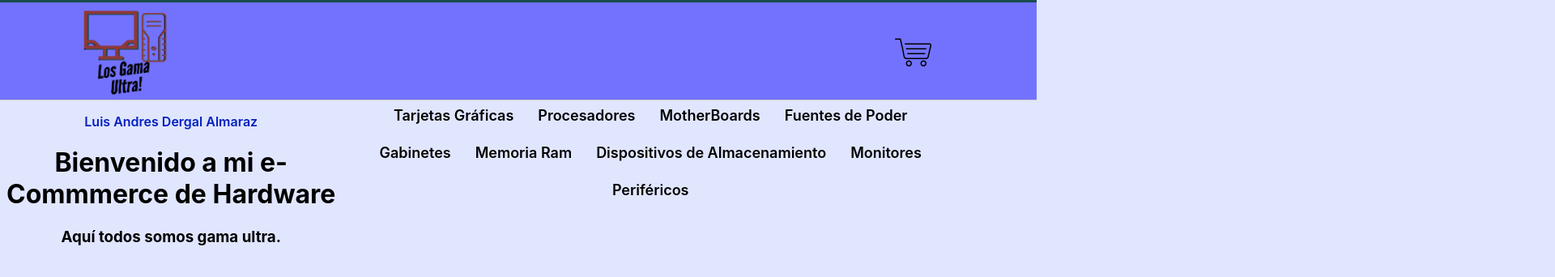
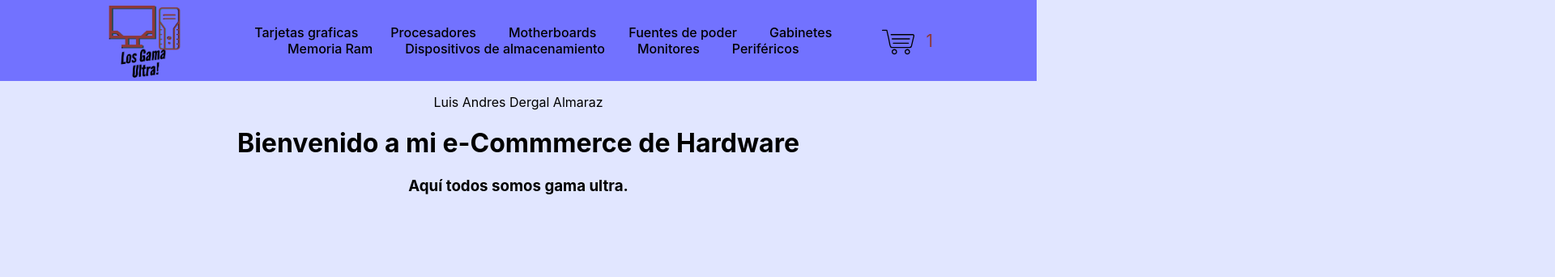
Before and after one commit to luisdergal/eCommerce-Luis-Dergal, a React (Vite) app: page / in a window 1280 px wide. Shown: the top 342 px of the page at 81% size, 1920 px wide, since content can reach past the window. Built offline with nearby package versions, Linux system fonts and the light colour scheme.

Commit message:
flexbox creado

```diff
--- a/src/App.css
+++ b/src/App.css
@@ -1,110 +1,71 @@
 body {
+  box-sizing: border-box;
   text-align: center;
   background: rgb(225, 230, 255);
   margin: 0px;
   padding: 0px;
-  font-family: system-ui, -apple-system, BlinkMacSystemFont, 'Segoe UI', Roboto, Oxygen, Ubuntu, Cantarell, 'Open Sans', 'Helvetica Neue', sans-serif;
-  -webkit-font-smoothing: antialiased;
-  -moz-font-smoothing: antialiased;
-  -moz-osx-font-smoothing: antialiased;
-  font-weight: 600;
 }
 
 .header {
-  height: 120px;
-  width: 100%;
   background: rgb(114, 114, 255);
-  border-bottom: 1px solid #ccc;
-  border-top: 3px solid #174C4F;
+  display: flex;
+  justify-content: space-between;
+  align-items: center;
+  height: 90px;
+  padding: 5px 10%;
 }
 
-.logo {
-  width: 30%;
-  font-size: 30px;
-  float: left;
+.iconoCart {
+  width: 40px;
 }
 
-.eCommerceLogo {
-  display: block;
-  float: left;
-  height: 116px;
+.header .logo img {
+  width: 100px;
+  transition: all 0.3s;
 }
 
-.center {
-  width: 85%;
-  margin: 0px auto;
+.header .navLinks {
+  list-style: none;
 }
 
-.Clearfix {
-  clear: both;
-  float: none;
+.header .navLinks li {
+  display: inline-block;
+  padding: 0 20px;
+  transition: 0.3s;
 }
 
-.menu {
-  width: 70%;
-  float: right;
-  font-size: 18px;
-  padding-top: 32px;
+.header .navLinks li:hover {
+  transform: scale(1.1);
 }
 
-.menu ul {
-  line-height: 85%;
-  width: 100%;
-  float: right;
+.header .navLinks a {
+  font-size: 700;
+  color: black;
+  text-decoration: none;
+  transition: 0.3s;
+  font-weight: 500;
 }
 
-.menu ul li {
-  display: inline-block;
-  list-style: none;
-  height: 46px;
-  margin-left: 15px;
-  margin-right: 15px;
-}
-
-.menu a {
-  text-decoration: none;
-  color: rgb(0, 0, 0);
-  transition: 600ms all;
-}
-
-.menu a:hover {
+.header .navLinks a:hover {
   color: #8F3838;
 }
 
-.ejemplo p {
-  animation: color-change 1s infinite;
+.carrito {
+  display: flex;
+  text-decoration: none;
 }
 
-@keyframes color-change {
-  0% { color: red; }
-  33% { color: green; }
-  66% { color: blue; }
-  100% { color: red; }
+.carrito .iconoCart {
+  margin: 0 15px;
 }
 
-/* Estilos de carrito */
-
-
-.iconoCart {
-  width: 45px;
-  float: right;
-  margin-top: 37px;
-  margin-right: 130px;
-  transition: 0.2s;
+.carrito p {
+  color: #8F3838;
+  font-size: 1.3rem;
 }
 
-
-.cartContainer p {
-  display: block;
-  position: absolute;
-  left: 2455px;
-  top: 30px;
-  font-size: 20px;
-
-}
-
-.iconoCart:hover {
-  animation: float 0.4s ease-out 2;
+.carrito:hover {
+  animation: float 0.4s ease-out 3;
 }
 
 @keyframes float {
@@ -112,11 +73,3 @@ body {
      transform: translate(0, 8px);
   }
 }
-
-
-/* RESPONSIVE  */
-
-
-@media (max-width: ) {
-
-}
--- a/src/App.jsx
+++ b/src/App.jsx
@@ -16,10 +16,8 @@ const Titulo = () => {
 function App() {
   return (
     <div className="App">
-      <header className="header">
       <NavBar>
       </NavBar>
-      </header>
       <div className='ejemplo'>
         <p>Luis Andres Dergal Almaraz</p>
       </div>
--- /dev/null
+++ b/src/appp.css
@@ -0,0 +1,117 @@
+body {
+    text-align: center;
+    background: rgb(225, 230, 255);
+    margin: 0px;
+    padding: 0px;
+    font-family: system-ui, -apple-system, BlinkMacSystemFont, 'Segoe UI', Roboto, Oxygen, Ubuntu, Cantarell, 'Open Sans', 'Helvetica Neue', sans-serif;
+    -webkit-font-smoothing: antialiased;
+    -moz-font-smoothing: antialiased;
+    -moz-osx-font-smoothing: antialiased;
+    font-weight: 600;
+  }
+
+  .header {
+    height: 120px;
+    width: 100%;
+    background: rgb(114, 114, 255);
+    border-bottom: 1px solid #ccc;
+    border-top: 3px solid #174C4F;
+  }
+
+  .logo {
+    width: 30%;
+    font-size: 30px;
+    float: left;
+  }
+
+  .eCommerceLogo {
+    display: block;
+    float: left;
+    height: 116px;
+  }
+
+  .center {
+    width: 85%;
+    margin: 0px auto;
+  }
+
+  .Clearfix {
+    clear: both;
+    float: none;
+  }
+
+  .menu {
+    width: 70%;
+    float: right;
+    font-size: 18px;
+    padding-top: 32px;
+  }
+
+  .menu ul {
+    line-height: 85%;
+    width: 100%;
+    float: right;
+  }
+
+  .menu ul li {
+    display: inline-block;
+    list-style: none;
+    height: 46px;
+    margin-left: 15px;
+    margin-right: 15px;
+  }
+
+  .menu a {
+    text-decoration: none;
+    color: rgb(0, 0, 0);
+    transition: 600ms all;
+  }
+
+  .menu a:hover {
+    color: #8F3838;
+  }
+
+  .ejemplo p {
+    animation: color-change 1s infinite;
+  }
+
+  @keyframes color-change {
+    0% { color: red; }
+    33% { color: green; }
+    66% { color: blue; }
+    100% { color: red; }
+  }
+
+  /* Estilos de carrito */
+
+
+  .iconoCart {
+    width: 45px;
+    float: right;
+    margin-top: 37px;
+    margin-right: 130px;
+    transition: 0.2s;
+  }
+
+
+  .cartContainer p {
+    display: block;
+    position: absolute;
+    left: 2455px;
+    top: 30px;
+    font-size: 20px;
+
+  }
+
+  .iconoCart:hover {
+    animation: float 0.4s ease-out 2;
+  }
+
+  @keyframes float {
+    50% {
+       transform: translate(0, 8px);
+    }
+  }
+
+
+  /* RESPONSIVE  */
--- a/src/components/CartWidget/Cartwidget.jsx
+++ b/src/components/CartWidget/Cartwidget.jsx
@@ -2,10 +2,10 @@ import React from 'react'
 
 const Cartwidget = () => {
   return (
-    <div className='cartContainer'>
+      <a className='carrito' href="">
         <img className='iconoCart' src="../../../assets/images/carritoCompras.svg" alt="" />
         <p>1</p>
-    </div>
+      </a>
   )
 }
 
--- a/src/components/NavBar/NavBar.jsx
+++ b/src/components/NavBar/NavBar.jsx
@@ -3,53 +3,25 @@ import Cartwidget from '../CartWidget/Cartwidget'
 
 const NavBar = () => {
   return (
-    <div>
-        <div className='containerCartwidget'>
-            <a href="#"><Cartwidget></Cartwidget></a>
+    <header className='header'>
+        <div className='logo'>
+            <a href=""><img src="../../../assets/images/losGamaLogo.svg" alt="" /></a>
         </div>
-        <div className='center'>
-            {/* LOGO */}
-            <div className='logo'>
-                <a href="#"><img src="../../../assets/images/losGamaLogo.svg" className='eCommerceLogo' alt="logo" /></a>
-            </div>
-            {/* MENÚ */}
-            <div>
-
-                    <nav className='menu'>
-                        <ul>
-                            <li>
-                                <a href="#">Tarjetas Gráficas</a>
-                            </li>
-                            <li>
-                                <a href="#">Procesadores</a>
-                            </li>
-                            <li>
-                                <a href="#">MotherBoards</a>
-                            </li>
-                            <li>
-                                <a href="#">Fuentes de Poder</a>
-                            </li>
-                            <li>
-                                <a href="#">Gabinetes</a>
-                            </li>
-                            <li>
-                                <a href="#">Memoria Ram</a>
-                            </li>
-                            <li>
-                                <a href="#">Dispositivos de Almacenamiento</a>
-                            </li>
-                            <li>
-                                <a href="#">Monitores</a>
-                            </li>
-                            <li>
-                                <a href="#">Periféricos</a>
-                            </li>
-                        </ul>
-                    </nav>
-                <div className='Clearfix'></div>
-            </div>
-        </div>
-    </div>
+        <nav>
+            <ul className='navLinks'>
+                <li><a href="">Tarjetas graficas</a></li>
+                <li><a href="">Procesadores</a></li>
+                <li><a href="">Motherboards</a></li>
+                <li><a href="">Fuentes de poder</a></li>
+                <li><a href="">Gabinetes</a></li>
+                <li><a href="">Memoria Ram</a></li>
+                <li><a href="">Dispositivos de almacenamiento</a></li>
+                <li><a href="">Monitores</a></li>
+                <li><a href="">Periféricos</a></li>
+            </ul>
+        </nav>
+        <Cartwidget></Cartwidget>
+    </header>
   )
 }
 
```
